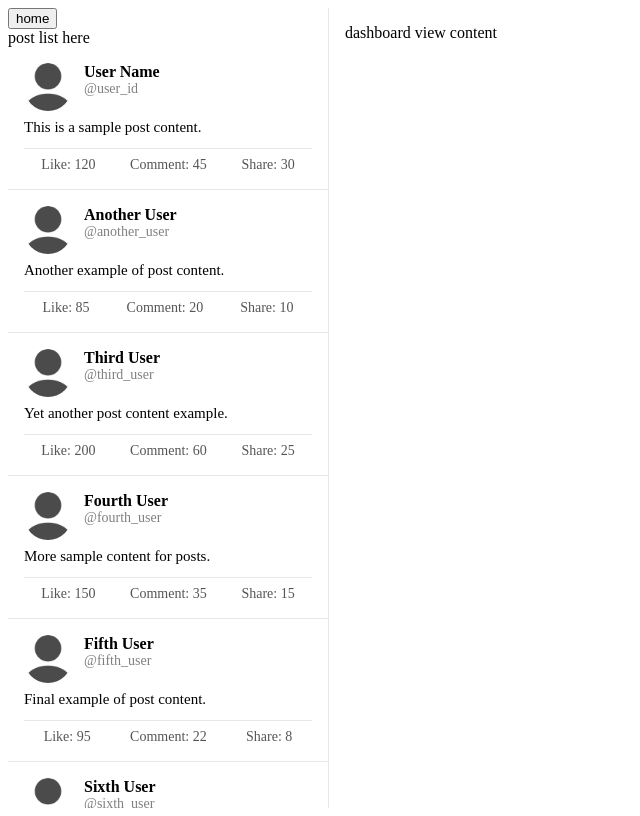
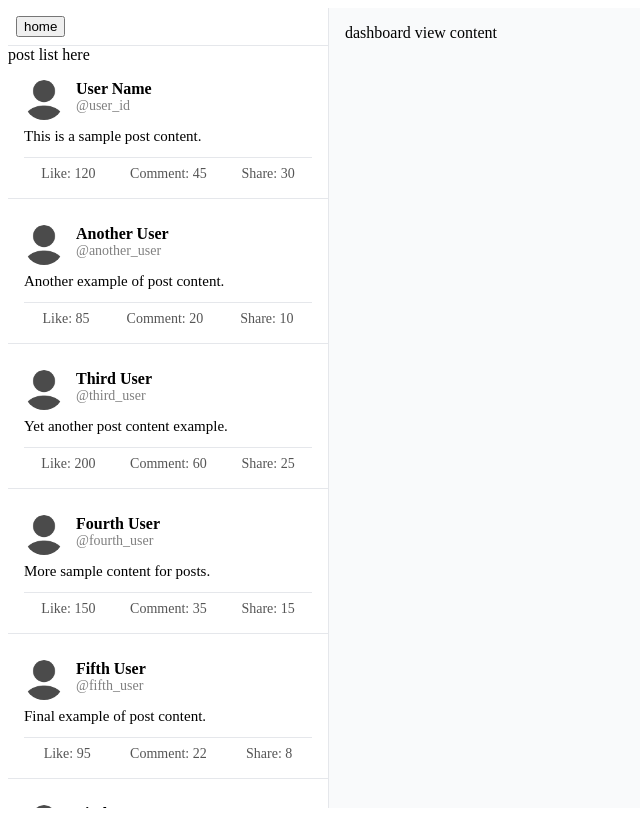
Before and after one commit to sssaaaeee/BeliefChangeSimulator, a Vue app: page /simulation in a window 1280 px wide. Shown: the whole page, without its empty margins (0-640 px from the left). Built offline with nearby package versions, Linux system fonts and the light colour scheme.

Commit message:
ホームボタン固定

```diff
--- a/src/components/layout/MainArea.vue
+++ b/src/components/layout/MainArea.vue
@@ -14,5 +14,6 @@ console.log('MainArea loaded')
   padding: 16px;
   box-sizing: border-box;
   overflow: hidden;
+  background-color: #f9fafb;
 }
 </style>
--- a/src/components/layout/SideBar.vue
+++ b/src/components/layout/SideBar.vue
@@ -29,5 +29,13 @@ function gotoHome() {
 </template>
 
 <style scoped>
-
+/* headerは固定 */
+.header {
+  position: sticky;
+  top: 0;
+  background-color: white;
+  padding: 8px;
+  border-bottom: 1px solid #e5e7eb;
+  z-index: 10;
+}
 </style>
--- a/src/features/posts/components/PostList.vue
+++ b/src/features/posts/components/PostList.vue
@@ -67,5 +67,6 @@ const posts = [{
 .post-list {
   display: flex;
   flex-direction: column;
+  gap: 10px;
 }
 </style>
--- a/src/features/posts/components/PostListItem.vue
+++ b/src/features/posts/components/PostListItem.vue
@@ -54,8 +54,8 @@ const props = defineProps({
   margin-bottom: 8px;
 }
 .user-img {
-  width: 48px;
-  height: 48px;
+  width: 40px;
+  height: 40px;
   border-radius: 50%;
   margin-right: 12px;
 }
```
